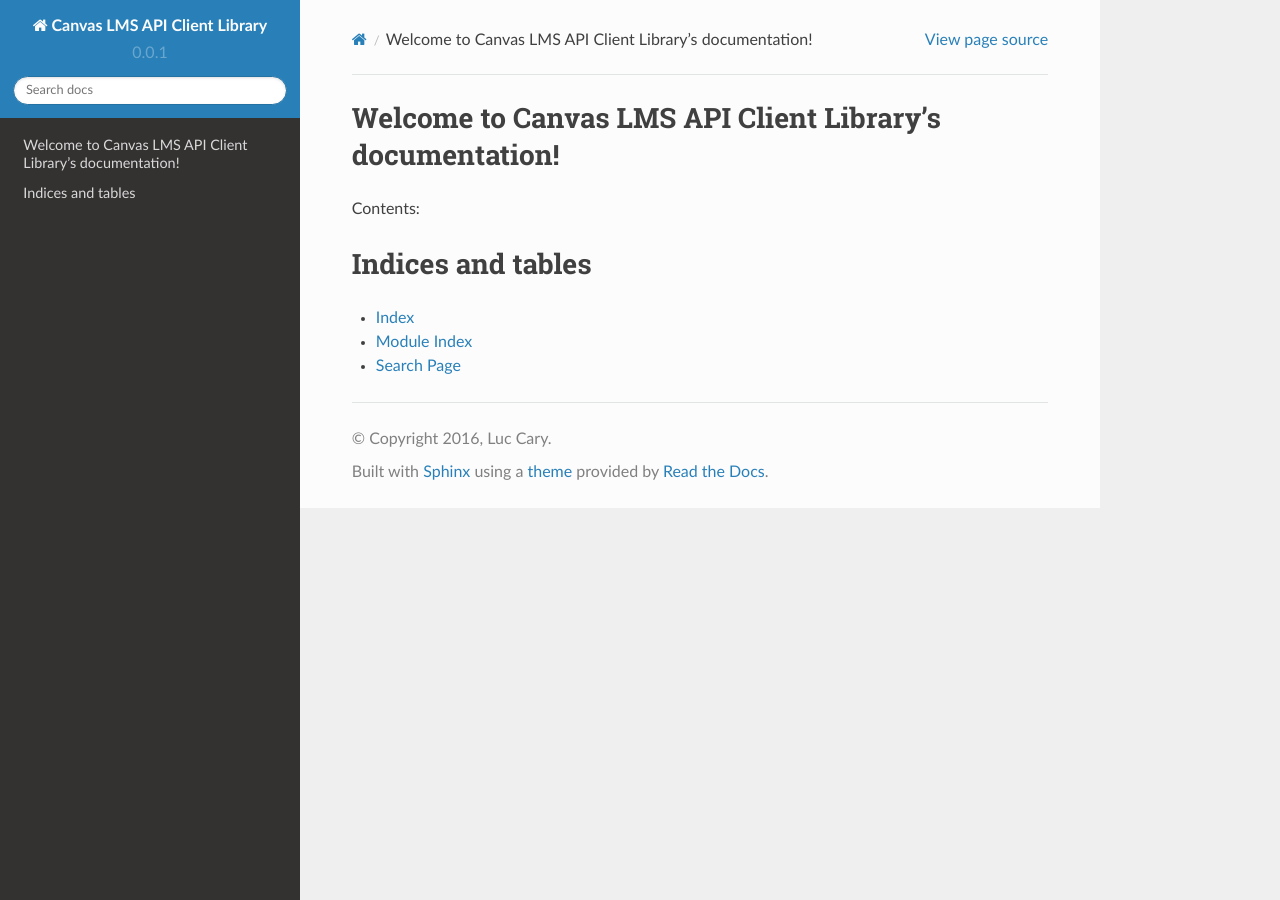
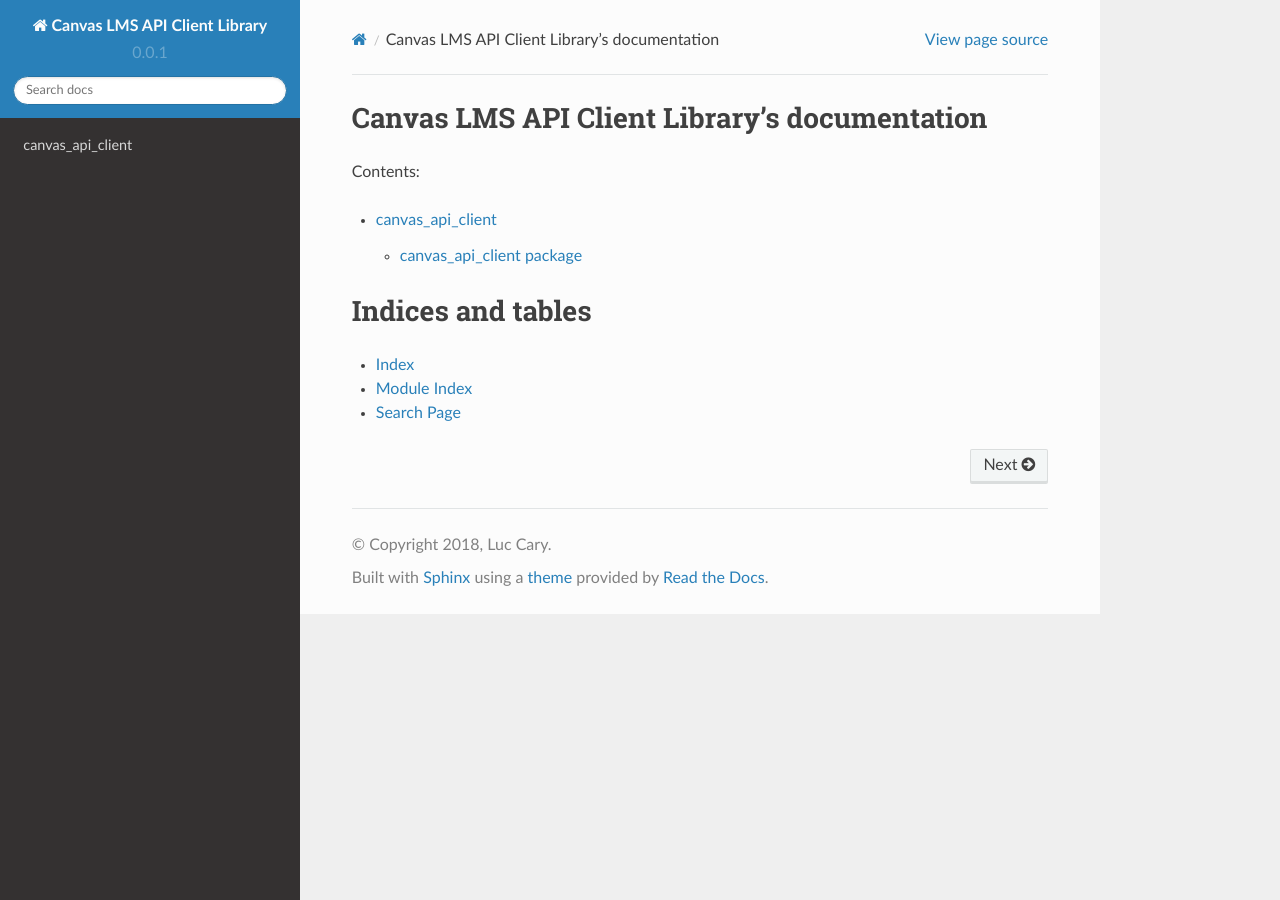
Before and after one commit to wgwz/canvas-lms-tools, a Sphinx documentation site: the page built from canvas_api_client/docs/source/index.rst, in a window 1280 px wide. Built offline with Sphinx 7.4.7 and the Read the Docs theme 2.0.0, drawn with Linux system fonts in a browser that asks for light colours.

Commit message:
Fixed documentation generation issues for module specs

```diff
--- /dev/null
+++ b/canvas_api_client/docs/requirements.txt
@@ -0,0 +1,3 @@
+# Dev/Deployment
+sphinx
+sphinx_rtd_theme
--- a/canvas_api_client/docs/source/conf.py
+++ b/canvas_api_client/docs/source/conf.py
@@ -19,7 +19,8 @@ import os
 # If extensions (or modules to document with autodoc) are in another directory,
 # add these directories to sys.path here. If the directory is relative to the
 # documentation root, use os.path.abspath to make it absolute, like shown here.
-sys.path.insert(0, os.path.abspath('../..'))
+# sys.path.insert(0, os.path.abspath('../..'))
+sys.path.insert(0, os.path.abspath('../canvas_api_client'))
 
 # -- General configuration ------------------------------------------------
 
@@ -49,7 +50,7 @@ master_doc = 'index'
 
 # General information about the project.
 project = 'Canvas LMS API Client Library'
-copyright = '2016, Luc Cary'
+copyright = '2018, Luc Cary'
 author = 'Luc Cary'
 
 # The version info for the project you're documenting, acts as replacement for
@@ -84,7 +85,7 @@ exclude_patterns = []
 #default_role = None
 
 # If true, '()' will be appended to :func: etc. cross-reference text.
-#add_function_parentheses = True
+# add_function_parentheses = True
 
 # If true, the current module name will be prepended to all description
 # unit titles (such as .. function::).
--- a/canvas_api_client/docs/source/index.rst
+++ b/canvas_api_client/docs/source/index.rst
@@ -1,11 +1,12 @@
-Welcome to Canvas LMS API Client Library's documentation!
-=========================================
+Canvas LMS API Client Library's documentation
+=============================================
 
 Contents:
 
 .. toctree::
    :maxdepth: 2
 
+   modules
 
 
 Indices and tables
--- /dev/null
+++ b/canvas_api_client/docs/source/modules.rst
@@ -0,0 +1,7 @@
+canvas_api_client
+=================
+
+.. toctree::
+   :maxdepth: 4
+
+   canvas_api_client
```
Also changed, not shown: canvas_api_client/docs/source/canvas_api_client.rst (added, +46 -0 lines).
